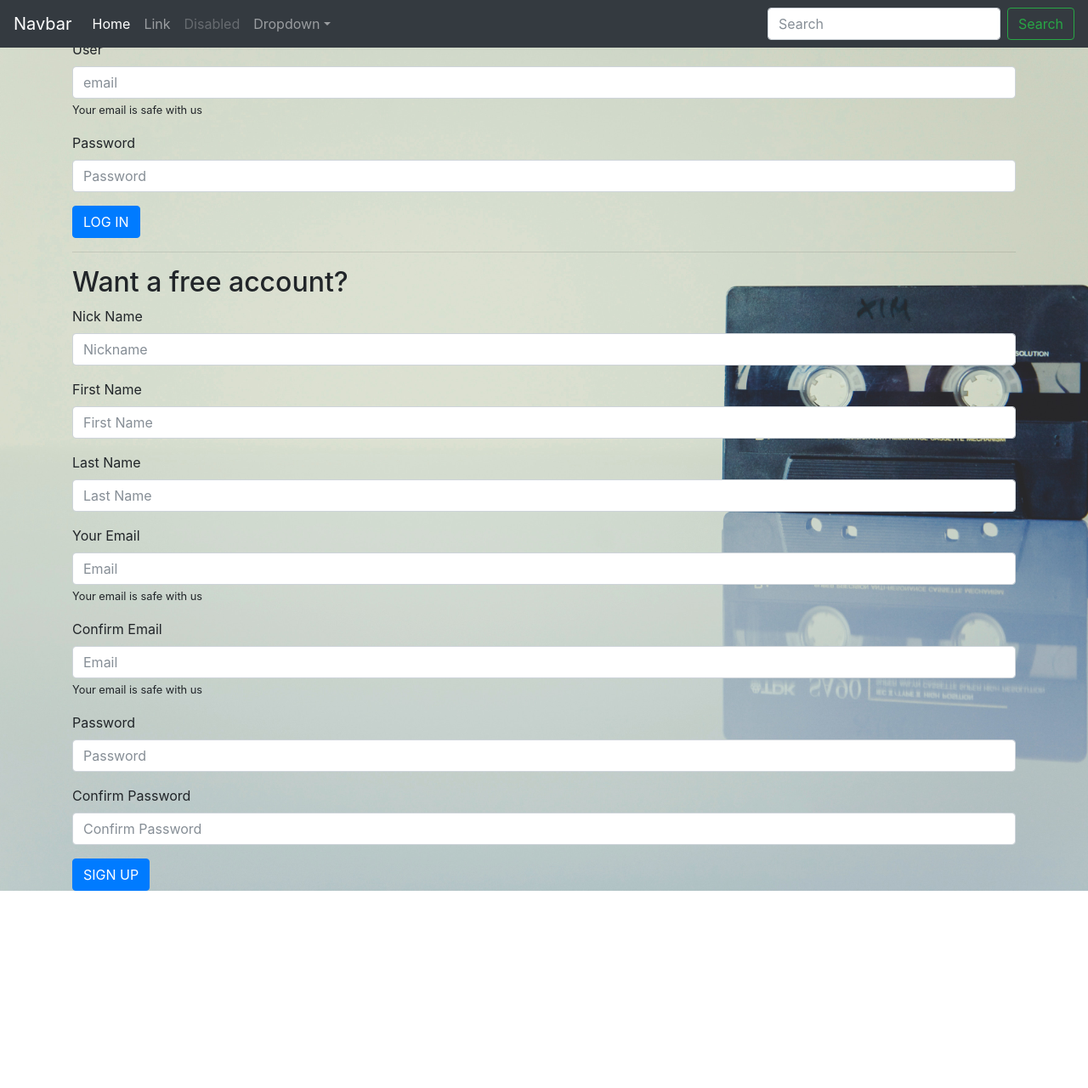
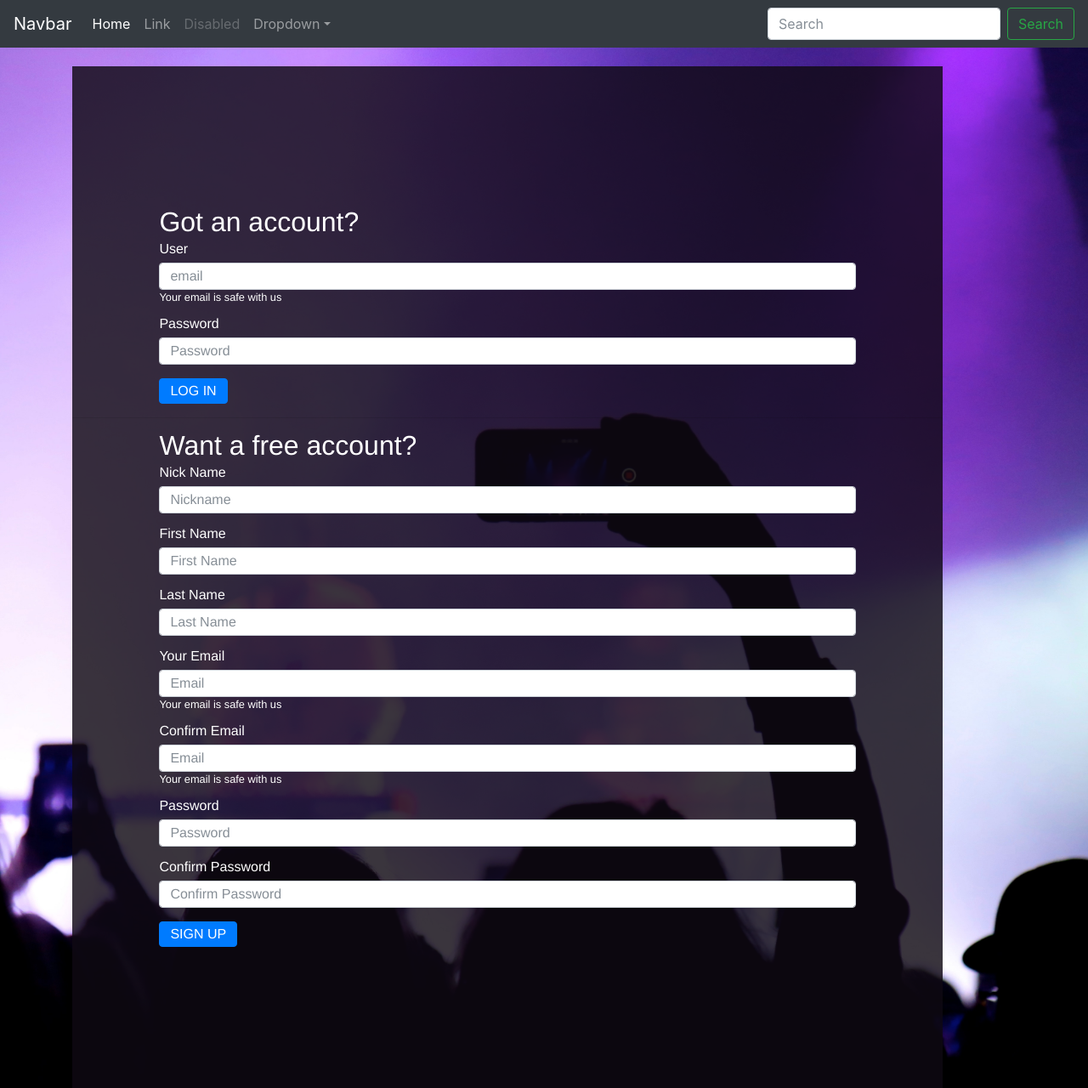
Before and after one commit to ismailshuaau/dhivehi_podcast, a PHP site: page /register.php in a window 1280 px wide. Shown: the whole page at 85% size. Before the commit the page ends 1048 px from the top, so only its background shows below. Run offline with PHP 8.4, Linux system fonts and the light colour scheme; some libraries are stand-ins or nearby versions.

Commit message:
login / registration styled

```diff
--- a/assets/css/style.css
+++ b/assets/css/style.css
@@ -1,7 +1,39 @@
-.background {
+/*html,
+body {
+	padding: 0;
+	margin: 0;
+	height: 100%;
+}*/
+/*
+#main {
+	margin-top: 56px;
+}*/
+
+body {
     background-image: url(../images/bg.jpg);
     background-position: center;
     background-size: cover;
-    height: 100%;
-    width: 100%
+/*    height: 100%;
+    width: 100%*/
 }
+
+.input-container * {
+	color: #ffffff;
+	font-family: "Helvetica Neue", "Helvetica", "Arial", sans-serif;
+	font-weight: normal;
+	line-height: 1em;
+	box-sizing: border-box;
+}
+
+.input-container {
+	margin-top: 78px;
+	padding: 15% 0;
+	position: relative;
+	max-width: 1024px;
+	background-color: #0f0913d1;
+}
+
+.login-content {
+	width: 80%;
+    margin: 0 auto;
+}
--- a/register.php
+++ b/register.php
@@ -32,7 +32,7 @@
     <link rel="stylesheet" href="assets/css/style.css">
   </head>
 
-  <body class="background">
+  <body>
 
     <nav class="navbar navbar-expand-md navbar-dark bg-dark fixed-top">
       <a class="navbar-brand" href="#">Navbar</a>
@@ -68,9 +68,10 @@
     </nav>
 
     <main role="main" class="container">
-      <div>
-        <div id="inputContainer">
+      <div class="login-container">
 
+        <div class="input-container">
+          <div class="login-content">
             <form id="loginForm" action="register.php" method="POST">
               <h2>Got an account?</h2>
               <div class="form-group">
@@ -85,9 +86,9 @@
               </div>
               <button type="submit" name="loginButton" class="btn btn-primary">LOG IN</button>
             </form>
-
+          </div>
     		  <hr>
-
+          <div class="login-content">
         		<form id="registerForm" action="register.php" method="POST">
         			<h2>Want a free account?</h2>
         			<div class="form-group">
@@ -132,9 +133,9 @@
         			</div>
         			<button type="submit" name="registerButton" class="btn btn-primary">SIGN UP</button>
         	 </form>
-
          </div>
-      </div>
+	      </div> <!-- login-container -->
+      </div> <!-- login-content -->
 
     </main><!-- /.container -->
 
```
Also changed, not shown: assets/images/bg.jpg. Lines whose indentation alone changed are shown as unchanged.
